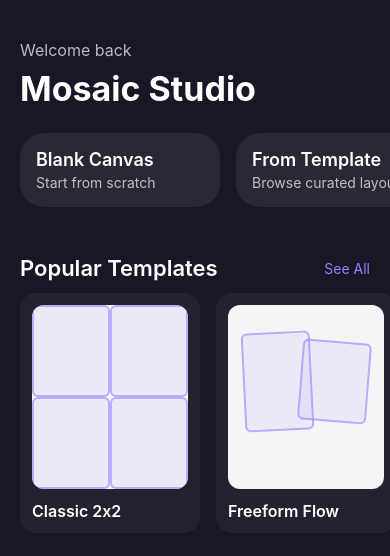
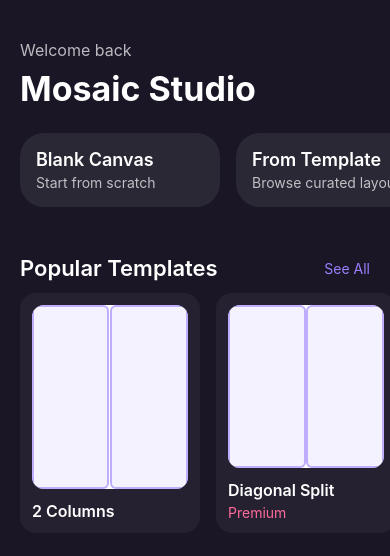
Before and after one commit to Chepman32/MosaicStudio, a React Native app: screen / in a window 390 px wide. Shown: the top 556 px of the page. Built offline with nearby package versions, Linux system fonts and the light colour scheme.

Commit message:
templates

```diff
--- a/src/constants/templates.ts
+++ b/src/constants/templates.ts
@@ -7,95 +7,126 @@ export const TEMPLATE_CATEGORIES = [
   'premium',
 ] as const;
 
+const GAP = 16;
+const CANVAS_SIZE = 2048;
+
 export const SAMPLE_TEMPLATES: TemplateDefinition[] = [
+  // Layout 1: 2 vertical columns
   {
-    id: 'grid-2x2',
-    name: 'Classic 2x2',
+    id: 'grid-2-col',
+    name: '2 Columns',
     category: 'grid',
     isPremium: false,
     layout: {
-      canvas: {
-        width: 2048,
-        height: 2048,
-        background: {
-          type: 'color',
-          value: '#F5F5F7',
-        },
-      },
-      frames: Array.from({ length: 4 }).map((_, index) => {
-        const row = Math.floor(index / 2);
-        const col = index % 2;
-        return {
-          id: `frame-${index}`,
-          position: { x: col * 1024, y: row * 1024 },
-          size: { width: 1024, height: 1024 },
-          rotation: 0,
-          zIndex: index,
-        };
-      }),
-    },
-  },
-  {
-    id: 'freeform-flow',
-    name: 'Freeform Flow',
-    category: 'freeform',
-    isPremium: false,
-    layout: {
-      canvas: {
-        width: 2048,
-        height: 2048,
-        background: {
-          type: 'color',
-          value: '#F5F5F7',
-        },
-      },
+      canvas: { width: CANVAS_SIZE, height: CANVAS_SIZE, background: { type: 'color', value: '#FFFFFF' } },
       frames: [
-        {
-          id: 'frame-1',
-          position: { x: 200, y: 300 },
-          size: { width: 900, height: 1100 },
-          rotation: -0.05,
-          zIndex: 1,
-        },
-        {
-          id: 'frame-2',
-          position: { x: 950, y: 400 },
-          size: { width: 900, height: 900 },
-          rotation: 0.08,
-          zIndex: 2,
-        },
+        { id: 'frame-0', position: { x: 0, y: 0 }, size: { width: 1008, height: 2048 }, rotation: 0, zIndex: 0 },
+        { id: 'frame-1', position: { x: 1024, y: 0 }, size: { width: 1024, height: 2048 }, rotation: 0, zIndex: 1 },
       ],
     },
   },
+  // Layout 2: Diagonal split (premium)
   {
-    id: 'premium-parallax',
-    name: 'Parallax Layers',
+    id: 'grid-diagonal',
+    name: 'Diagonal Split',
     category: 'premium',
     isPremium: true,
     layout: {
-      canvas: {
-        width: 2048,
-        height: 2048,
-        background: {
-          type: 'gradient',
-          value: 'linear(#6B4FE0,#FF6B9D)',
+      canvas: { width: CANVAS_SIZE, height: CANVAS_SIZE, background: { type: 'color', value: '#FFFFFF' } },
+      frames: [
+        { id: 'frame-0', position: { x: 0, y: 0 }, size: { width: 1024, height: 2048 }, rotation: 0, zIndex: 0 },
+        { id: 'frame-1', position: { x: 1024, y: 0 }, size: { width: 1024, height: 2048 }, rotation: 0, zIndex: 1 },
+      ],
     },
   },
+  // Layout 3: Left column + 2 stacked right
+  {
+    id: 'grid-col-stack',
+    name: 'Column & Stack',
+    category: 'grid',
+    isPremium: false,
+    layout: {
+      canvas: { width: CANVAS_SIZE, height: CANVAS_SIZE, background: { type: 'color', value: '#FFFFFF' } },
       frames: [
+        { id: 'frame-0', position: { x: 0, y: 0 }, size: { width: 1008, height: 2048 }, rotation: 0, zIndex: 0 },
+        { id: 'frame-1', position: { x: 1024, y: 0 }, size: { width: 1024, height: 1008 }, rotation: 0, zIndex: 1 },
+        { id: 'frame-2', position: { x: 1024, y: 1024 }, size: { width: 1024, height: 1024 }, rotation: 0, zIndex: 2 },
+      ],
+    },
+  },
+  // Layout 4: Left column + 3 stacked right
   {
-          id: 'frame-a',
-          position: { x: 100, y: 200 },
-          size: { width: 1100, height: 1100 },
-          rotation: -0.12,
-          zIndex: 1,
+    id: 'grid-col-3stack',
+    name: 'Column & 3 Stack',
+    category: 'grid',
+    isPremium: false,
+    layout: {
+      canvas: { width: CANVAS_SIZE, height: CANVAS_SIZE, background: { type: 'color', value: '#FFFFFF' } },
+      frames: [
+        { id: 'frame-0', position: { x: 0, y: 0 }, size: { width: 1008, height: 2048 }, rotation: 0, zIndex: 0 },
+        { id: 'frame-1', position: { x: 1024, y: 0 }, size: { width: 1024, height: 661 }, rotation: 0, zIndex: 1 },
+        { id: 'frame-2', position: { x: 1024, y: 677 }, size: { width: 1024, height: 661 }, rotation: 0, zIndex: 2 },
+        { id: 'frame-3', position: { x: 1024, y: 1354 }, size: { width: 1024, height: 694 }, rotation: 0, zIndex: 3 },
+      ],
     },
+  },
+  // Layout 5: Top row + bottom row (2 frames)
   {
-          id: 'frame-b',
-          position: { x: 800, y: 600 },
-          size: { width: 900, height: 900 },
-          rotation: 0.18,
-          zIndex: 2,
+    id: 'grid-rows',
+    name: 'Top & Bottom',
+    category: 'grid',
+    isPremium: false,
+    layout: {
+      canvas: { width: CANVAS_SIZE, height: CANVAS_SIZE, background: { type: 'color', value: '#FFFFFF' } },
+      frames: [
+        { id: 'frame-0', position: { x: 0, y: 0 }, size: { width: 2048, height: 1008 }, rotation: 0, zIndex: 0 },
+        { id: 'frame-1', position: { x: 0, y: 1024 }, size: { width: 2048, height: 1024 }, rotation: 0, zIndex: 1 },
+      ],
     },
+  },
+  // Layout 6: Top row + 2x2 grid bottom
+  {
+    id: 'grid-top-2x2',
+    name: 'Top + 2x2',
+    category: 'grid',
+    isPremium: false,
+    layout: {
+      canvas: { width: CANVAS_SIZE, height: CANVAS_SIZE, background: { type: 'color', value: '#FFFFFF' } },
+      frames: [
+        { id: 'frame-0', position: { x: 0, y: 0 }, size: { width: 2048, height: 1008 }, rotation: 0, zIndex: 0 },
+        { id: 'frame-1', position: { x: 0, y: 1024 }, size: { width: 1008, height: 1024 }, rotation: 0, zIndex: 1 },
+        { id: 'frame-2', position: { x: 1024, y: 1024 }, size: { width: 1024, height: 1024 }, rotation: 0, zIndex: 2 },
+      ],
+    },
+  },
+  // Layout 7: 2x2 grid
+  {
+    id: 'grid-2x2',
+    name: '2x2 Grid',
+    category: 'grid',
+    isPremium: false,
+    layout: {
+      canvas: { width: CANVAS_SIZE, height: CANVAS_SIZE, background: { type: 'color', value: '#FFFFFF' } },
+      frames: [
+        { id: 'frame-0', position: { x: 0, y: 0 }, size: { width: 1008, height: 1008 }, rotation: 0, zIndex: 0 },
+        { id: 'frame-1', position: { x: 1024, y: 0 }, size: { width: 1024, height: 1008 }, rotation: 0, zIndex: 1 },
+        { id: 'frame-2', position: { x: 0, y: 1024 }, size: { width: 1008, height: 1024 }, rotation: 0, zIndex: 2 },
+        { id: 'frame-3', position: { x: 1024, y: 1024 }, size: { width: 1024, height: 1024 }, rotation: 0, zIndex: 3 },
+      ],
+    },
+  },
+  // Layout 8: 2 columns + bottom row
+  {
+    id: 'grid-2col-bottom',
+    name: '2 Columns + Bottom',
+    category: 'grid',
+    isPremium: false,
+    layout: {
+      canvas: { width: CANVAS_SIZE, height: CANVAS_SIZE, background: { type: 'color', value: '#FFFFFF' } },
+      frames: [
+        { id: 'frame-0', position: { x: 0, y: 0 }, size: { width: 1008, height: 1008 }, rotation: 0, zIndex: 0 },
+        { id: 'frame-1', position: { x: 1024, y: 0 }, size: { width: 1024, height: 1008 }, rotation: 0, zIndex: 1 },
+        { id: 'frame-2', position: { x: 0, y: 1024 }, size: { width: 2048, height: 1024 }, rotation: 0, zIndex: 2 },
       ],
     },
   },
```
Lines whose indentation alone changed are shown as unchanged.
